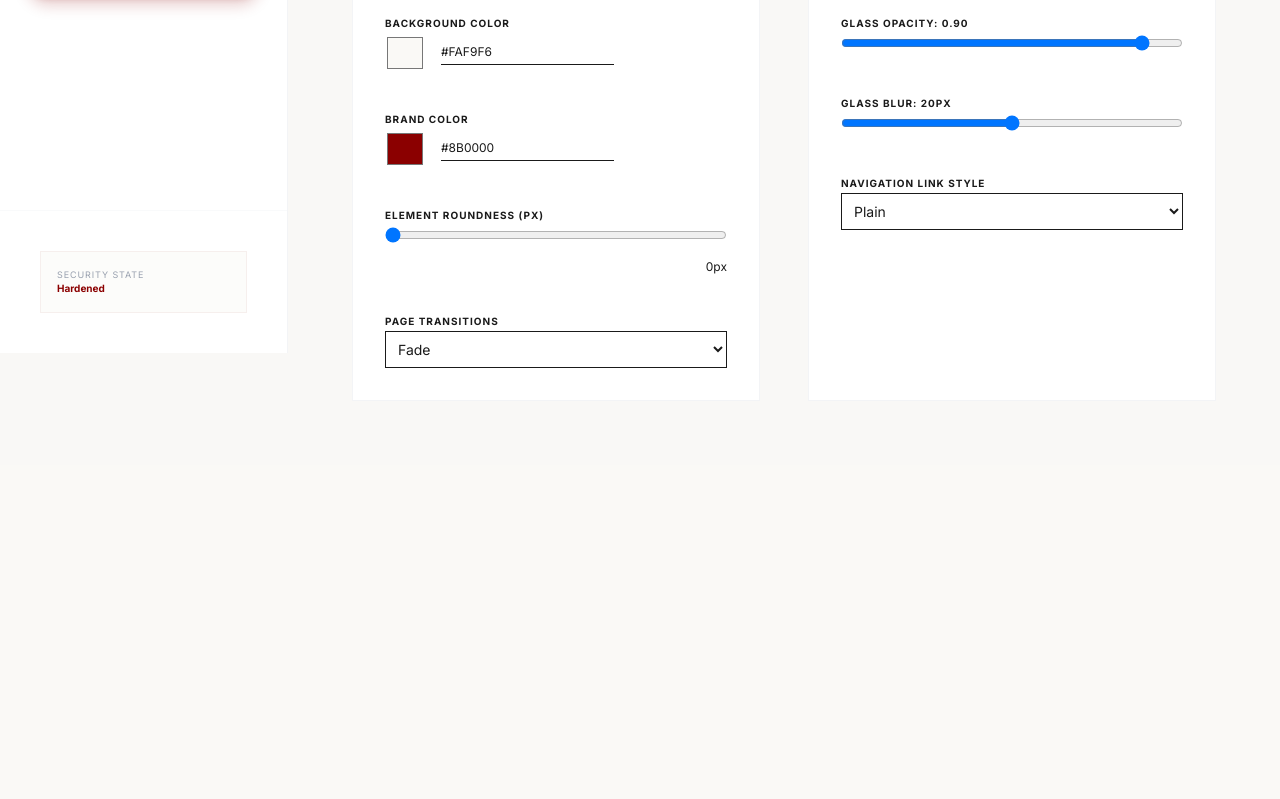
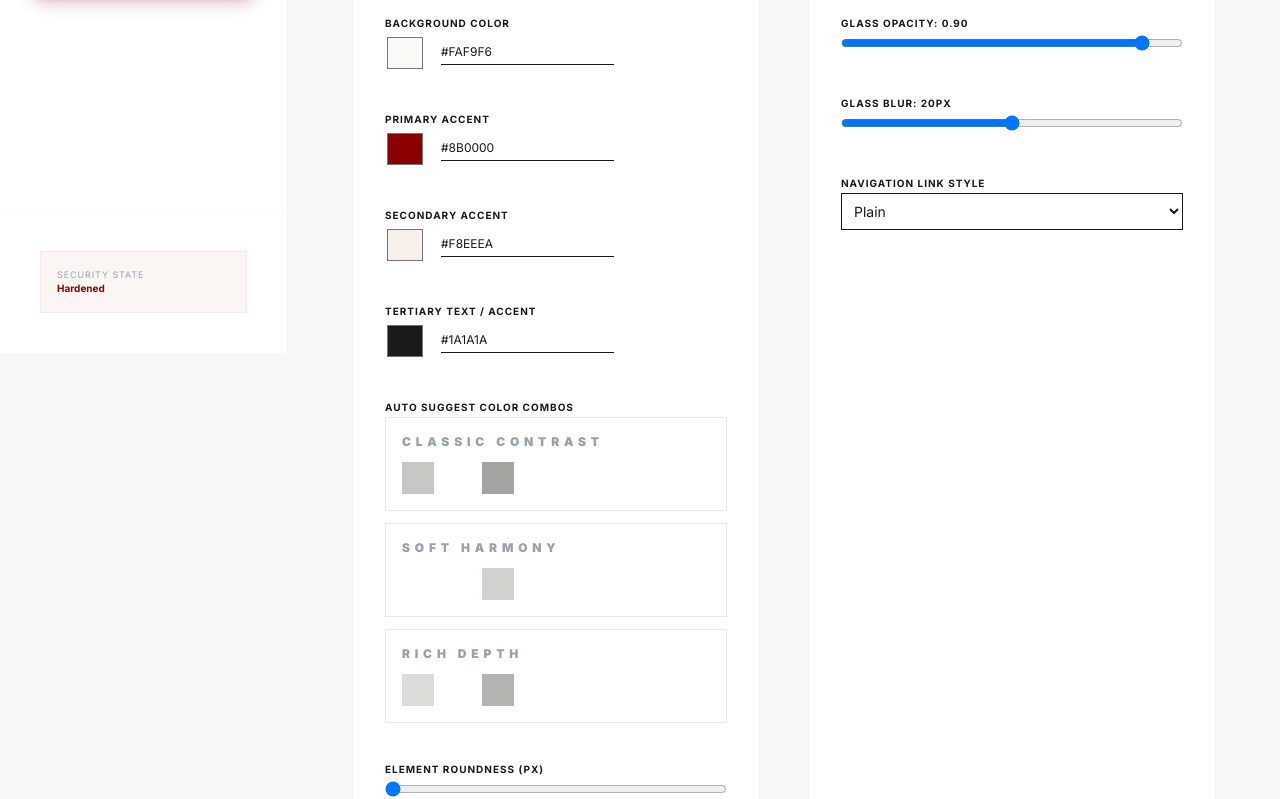
Before and after one commit to AdithiyanVivekanandan/Ilaara, a Next.js app: page /admin/customize in a window 1280 px wide. Shown: the part 447-1246 px from the top of the page. Before the commit the page ends 912 px from the top, so only its background shows below. Built offline with nearby package versions, Linux system fonts and the light colour scheme; no server answers; the database is empty.

Commit message:
Add admin theme palette controls, global theme CSS, and changelog for 26 Apr 2026

```diff
--- a/src/app/admin/customize/page.tsx
+++ b/src/app/admin/customize/page.tsx
@@ -35,6 +35,50 @@ export default function CustomizePage() {
       [section]: {
         ...localSettings[section as keyof SiteConfig],
         [key]: value
+      }
+    })
+  }
+
+  const clampColor = (value: number) => Math.max(0, Math.min(255, Math.round(value)))
+
+  const adjustColor = (hex: string, amount: number) => {
+    let normalized = hex.replace('#', '').trim()
+    if (normalized.length === 3) {
+      normalized = normalized.split('').map((c) => c + c).join('')
+    }
+    const parsed = parseInt(normalized, 16)
+    const r = clampColor(((parsed >> 16) & 255) + amount)
+    const g = clampColor(((parsed >> 8) & 255) + amount)
+    const b = clampColor((parsed & 255) + amount)
+    return `#${((1 << 24) + (r << 16) + (g << 8) + b).toString(16).slice(1)}`
+  }
+
+  const getPaletteSuggestions = (base: string) => {
+    const primary = adjustColor(base, -50)
+    const secondary = adjustColor(base, 20)
+    const tertiary = adjustColor(base, -85)
+    const coolPrimary = adjustColor(base, 60)
+    const coolSecondary = adjustColor(base, 20)
+    const coolTertiary = adjustColor(base, -40)
+    const richPrimary = adjustColor(base, -30)
+    const richSecondary = adjustColor(base, 40)
+    const richTertiary = adjustColor(base, -70)
+
+    return [
+      { label: 'Classic Contrast', primary, secondary, tertiary },
+      { label: 'Soft Harmony', primary: coolPrimary, secondary: coolSecondary, tertiary: coolTertiary },
+      { label: 'Rich Depth', primary: richPrimary, secondary: richSecondary, tertiary: richTertiary }
+    ]
+  }
+
+  const applyPalette = (palette: { primary: string; secondary: string; tertiary: string }) => {
+    setLocalSettings({
+      ...localSettings,
+      theme: {
+        ...localSettings.theme,
+        primary_color: palette.primary,
+        secondary_color: palette.secondary,
+        tertiary_color: palette.tertiary,
       }
     })
   }
@@ -93,10 +137,44 @@ export default function CustomizePage() {
                 </div>
               </div>
               <div className="space-y-4">
-                <label className="text-[10px] uppercase tracking-widest font-bold">Brand Color</label>
+                <label className="text-[10px] uppercase tracking-widest font-bold">Primary Accent</label>
                 <div className="flex gap-4 items-center">
-                  <input type="color" value={localSettings.theme.brand_color} onChange={e => updateSection('theme', 'brand_color', e.target.value)} className="w-10 h-10 border-0" />
-                  <input type="text" value={localSettings.theme.brand_color} onChange={e => updateSection('theme', 'brand_color', e.target.value)} className="border-b text-xs py-1" />
+                  <input type="color" value={localSettings.theme.primary_color} onChange={e => updateSection('theme', 'primary_color', e.target.value)} className="w-10 h-10 border-0" />
+                  <input type="text" value={localSettings.theme.primary_color} onChange={e => updateSection('theme', 'primary_color', e.target.value)} className="border-b text-xs py-1" />
+                </div>
+              </div>
+              <div className="space-y-4">
+                <label className="text-[10px] uppercase tracking-widest font-bold">Secondary Accent</label>
+                <div className="flex gap-4 items-center">
+                  <input type="color" value={localSettings.theme.secondary_color} onChange={e => updateSection('theme', 'secondary_color', e.target.value)} className="w-10 h-10 border-0" />
+                  <input type="text" value={localSettings.theme.secondary_color} onChange={e => updateSection('theme', 'secondary_color', e.target.value)} className="border-b text-xs py-1" />
+                </div>
+              </div>
+              <div className="space-y-4">
+                <label className="text-[10px] uppercase tracking-widest font-bold">Tertiary Text / Accent</label>
+                <div className="flex gap-4 items-center">
+                  <input type="color" value={localSettings.theme.tertiary_color} onChange={e => updateSection('theme', 'tertiary_color', e.target.value)} className="w-10 h-10 border-0" />
+                  <input type="text" value={localSettings.theme.tertiary_color} onChange={e => updateSection('theme', 'tertiary_color', e.target.value)} className="border-b text-xs py-1" />
+                </div>
+              </div>
+              <div className="space-y-4">
+                <label className="text-[10px] uppercase tracking-widest font-bold">Auto Suggest Color Combos</label>
+                <div className="grid gap-3">
+                  {getPaletteSuggestions(localSettings.theme.bg_color).map((palette, index) => (
+                    <button
+                      key={index}
+                      type="button"
+                      onClick={() => applyPalette(palette)}
+                      className="w-full p-4 border border-gray-200 rounded-sm text-left hover:border-brand-red transition-all"
+                    >
+                      <p className="text-xs uppercase tracking-[0.4em] text-gray-400 font-black">{palette.label}</p>
+                      <div className="mt-3 flex gap-2">
+                        <span className="h-8 w-8 rounded-sm" style={{ backgroundColor: palette.primary }} />
+                        <span className="h-8 w-8 rounded-sm" style={{ backgroundColor: palette.secondary }} />
+                        <span className="h-8 w-8 rounded-sm" style={{ backgroundColor: palette.tertiary }} />
+                      </div>
+                    </button>
+                  ))}
                 </div>
               </div>
               <div className="space-y-4">
--- a/src/app/globals.css
+++ b/src/app/globals.css
@@ -10,13 +10,44 @@
 }
 
 :root {
-  --background: var(--color-brand-cream);
-  --foreground: var(--color-brand-dark);
+  --color-primary: #8B0000;
+  --color-secondary: #FAF9F6;
+  --color-tertiary: #1A1A1A;
+  --color-brand-red: var(--color-primary);
+  --color-brand-cream: var(--color-secondary);
+  --color-brand-dark: var(--color-tertiary);
+  --color-background: var(--color-secondary);
+  --color-foreground: var(--color-tertiary);
+  --navbar-opacity: 0.9;
+  --glass-blur: 20px;
+  --glass-rgb: 139, 0, 0;
 }
 
 @layer base {
+  *, *::before, *::after {
+    box-sizing: border-box;
+  }
+
+  html {
+    scroll-behavior: smooth;
+  }
+
   body {
-    @apply bg-brand-cream text-brand-dark font-sans antialiased;
+    font: inherit;
+    background-color: var(--color-background);
+    color: var(--color-foreground);
+    min-height: 100vh;
+    -webkit-font-smoothing: antialiased;
+    -moz-osx-font-smoothing: grayscale;
+  }
+
+  img, video, svg {
+    max-width: 100%;
+    height: auto;
+  }
+
+  button, input, textarea, select {
+    font: inherit;
   }
 
   h1, h2, h3, h4, h5, h6 {
@@ -39,6 +70,34 @@
 
 .hero-red {
   @apply bg-brand-red text-brand-cream;
+}
+
+.text-brand-red {
+  color: var(--color-brand-red) !important;
+}
+
+.bg-brand-red {
+  background-color: var(--color-brand-red) !important;
+}
+
+.border-brand-red {
+  border-color: var(--color-brand-red) !important;
+}
+
+.text-brand-cream {
+  color: var(--color-brand-cream) !important;
+}
+
+.bg-brand-cream {
+  background-color: var(--color-brand-cream) !important;
+}
+
+.text-brand-dark {
+  color: var(--color-brand-dark) !important;
+}
+
+.bg-brand-dark {
+  background-color: var(--color-brand-dark) !important;
 }
 
 .spaced-serif {
@@ -68,8 +127,9 @@
 /* Glassmorphism & Fluidity */
 .glass-nav {
   backdrop-filter: blur(var(--glass-blur, 20px)) saturate(200%);
-  background-color: rgba(250, 249, 246, var(--navbar-opacity, 0.9));
-  box-shadow: 0 4px 20px rgba(0, 0, 0, 0.05);
+  background: rgba(var(--glass-rgb, 255, 255, 255), var(--navbar-opacity, 0.9));
+  border: 1px solid rgba(var(--glass-rgb, 255, 255, 255), 0.12);
+  box-shadow: 0 4px 20px rgba(var(--glass-rgb, 255, 255, 255), 0.1);
   pointer-events: auto;
 }
 
--- a/src/components/ThemeProvider.tsx
+++ b/src/components/ThemeProvider.tsx
@@ -32,12 +32,41 @@ export type SiteConfig = {
   }
   theme: {
     bg_color: string
-    brand_color: string
+    primary_color: string
+    secondary_color: string
+    tertiary_color: string
     navbar_opacity: number
     glass_blur: number
     radius: number
     pageTransition: 'fade' | 'slide-up' | 'instant'
   }
+}
+
+function hexToRgb(hex: string) {
+  let normalized = hex.replace('#', '').trim()
+  if (normalized.length === 3) {
+    normalized = normalized.split('').map((c) => c + c).join('')
+  }
+
+  const bigint = parseInt(normalized, 16)
+  const r = (bigint >> 16) & 255
+  const g = (bigint >> 8) & 255
+  const b = bigint & 255
+  return `${r}, ${g}, ${b}`
+}
+
+function clampColor(value: number) {
+  return Math.max(0, Math.min(255, Math.round(value)))
+}
+
+function adjustColor(hex: string, amount: number) {
+  const cleaned = hex.replace('#', '')
+  const rgb = cleaned.length === 3 ? cleaned.split('').map((c) => c + c).join('') : cleaned
+  const parsed = parseInt(rgb, 16)
+  const r = clampColor(((parsed >> 16) & 255) + amount)
+  const g = clampColor(((parsed >> 8) & 255) + amount)
+  const b = clampColor((parsed & 255) + amount)
+  return `#${((1 << 24) + (r << 16) + (g << 8) + b).toString(16).slice(1)}`
 }
 
 export const defaultSettings: SiteConfig = {
@@ -80,7 +109,9 @@ export const defaultSettings: SiteConfig = {
   },
   theme: {
     bg_color: '#FAF9F6',
-    brand_color: '#8B0000',
+    primary_color: '#8B0000',
+    secondary_color: '#F8EEEA',
+    tertiary_color: '#1A1A1A',
     navbar_opacity: 0.9,
     glass_blur: 20,
     radius: 0,
@@ -131,10 +162,21 @@ export function ThemeProvider({ children }: { children: React.ReactNode }) {
     const root = document.documentElement
     root.style.setProperty('--navbar-opacity', settings.theme.navbar_opacity.toString())
     root.style.setProperty('--glass-blur', `${settings.theme.glass_blur}px`)
-    root.style.setProperty('--color-brand-red', settings.theme.brand_color)
+    root.style.setProperty('--color-primary', settings.theme.primary_color)
+    root.style.setProperty('--color-secondary', settings.theme.secondary_color)
+    root.style.setProperty('--color-tertiary', settings.theme.tertiary_color)
+    root.style.setProperty('--color-brand-red', settings.theme.primary_color)
+    root.style.setProperty('--color-brand-cream', settings.theme.secondary_color)
+    root.style.setProperty('--color-brand-dark', settings.theme.tertiary_color)
     root.style.setProperty('--bg-color', settings.theme.bg_color)
+    root.style.setProperty('--color-background', settings.theme.bg_color)
+    root.style.setProperty('--color-foreground', settings.theme.tertiary_color)
     root.style.setProperty('--radius-sm', `${settings.theme.radius}px`)
     root.style.setProperty('--radius-full', settings.theme.radius > 0 ? `${settings.theme.radius * 2}px` : '9999px')
+    root.style.setProperty('--primary-rgb', hexToRgb(settings.theme.primary_color))
+    root.style.setProperty('--secondary-rgb', hexToRgb(settings.theme.secondary_color))
+    root.style.setProperty('--tertiary-rgb', hexToRgb(settings.theme.tertiary_color))
+    root.style.setProperty('--glass-rgb', hexToRgb(settings.theme.primary_color))
   }, [settings])
 
   async function updateSettings(newSettings: Partial<SiteConfig>) {
```
Also changed, not shown: 1 other file (tests, documents, lock files or other folders).
